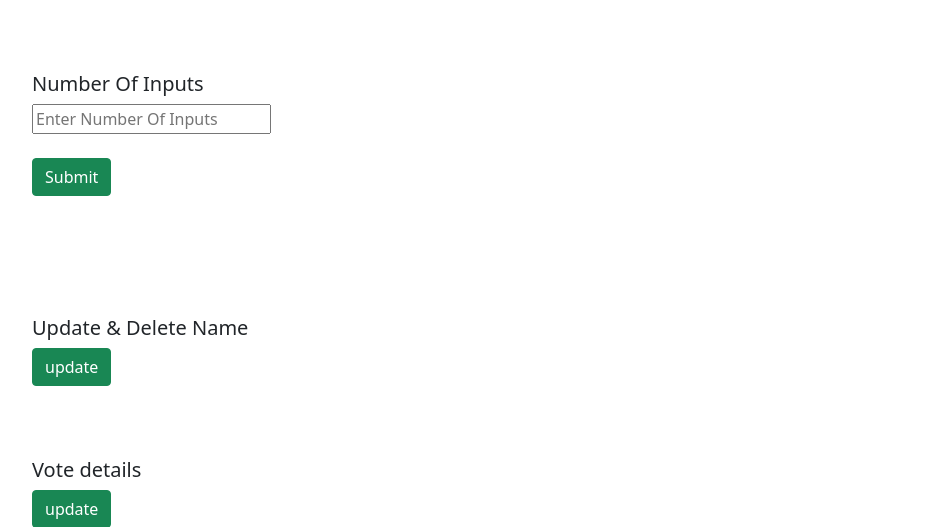
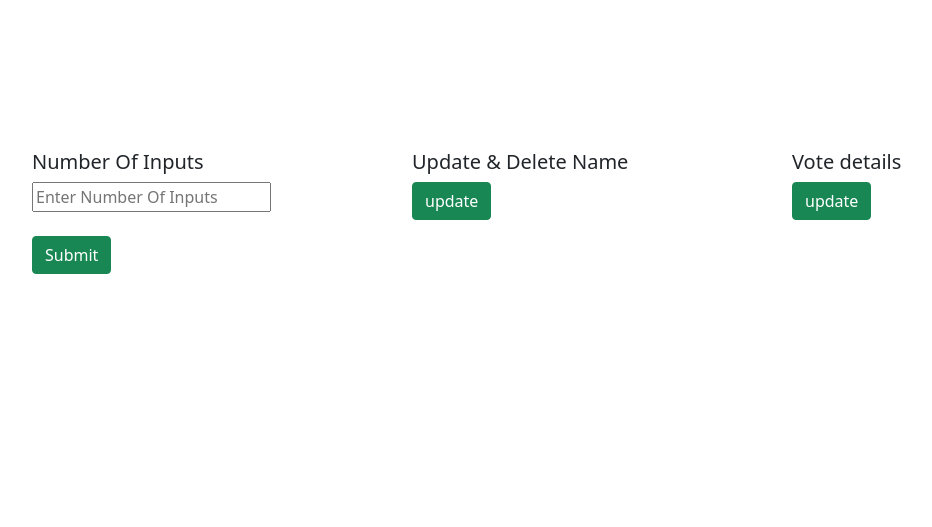
Before and after one commit to tactlabs/polling-app, a Flask app: page /admin in a window 1280 px wide. Shown: the part 96-623 px from the top of the page, without its empty margins (50-982 px from the left). Run offline with Flask 2, Linux system fonts and the light colour scheme.

Commit message:
admin page modified and logout button position fixed

```diff
--- a/templates/admin.html
+++ b/templates/admin.html
@@ -4,14 +4,35 @@
 {% block content %}
 
 
+<div class="row " style="margin-top: 150px;" >
+    <div class="col-md-4">
         <div >
-    <br><br><br>
             <form action="/enter-names" method="POST">
                 <h5>Number Of Inputs</h5>
                 <input type="number" name="num" placeholder="Enter Number Of Inputs"><br><br>
                 <input class="btn btn-success" type="submit" value="Submit">
             </form>
         </div>
+    </div>
+    <div class="col-md-4">
+        <div class="number center">
+            <form action="/update" method="POST">
+                <h5>Update & Delete Name</h5>
+                <input class="btn btn-success" type="submit" value="update">
+            </form>
+        </div>
+    </div>
+    <div class="col-md-4">
+        <div class="number center">
+            <form action="/vote_details" method="POST">
+                <h5>Vote details</h5>
+                <input class="btn btn-success" type="submit" value="update">
+            </form>
+        </div>
+    </div>
+</div>
+
+
 <br> <br>
 <!-- <div>
     <form action="/poll_page" method="POST">
@@ -20,19 +41,4 @@
     </form>
 </div> -->
 
-<div class="number center">
-    <br><br><br>
-    <form action="/update" method="POST">
-        <h5>Update & Delete Name</h5>
-        <input class="btn btn-success" type="submit" value="update">
-    </form>
-</div>
-
-<div class="number center">
-    <br><br><br>
-    <form action="/vote_details" method="POST">
-        <h5>Vote details</h5>
-        <input class="btn btn-success" type="submit" value="update">
-    </form>
-</div>
 {% endblock content %}
--- a/templates/polling_page.html
+++ b/templates/polling_page.html
@@ -92,8 +92,8 @@ iframe {
         <form method="post" id="poll_form">
             <br />
             {% for x in val %}
-            <div class="radio">
-                <label><h4><input type="radio" name="poll_option" class="poll_option" value="{{ x }}" /> {{ x }}</h4></label>
+            <div class="radio ">
+                <label><h4><input type="radio"  name="poll_option" class="poll_option" value="{{ x }}" /> {{ x }}</h4></label>
             </div>
             {% endfor %}
             <br />
```
Lines whose indentation alone changed are shown as unchanged.
